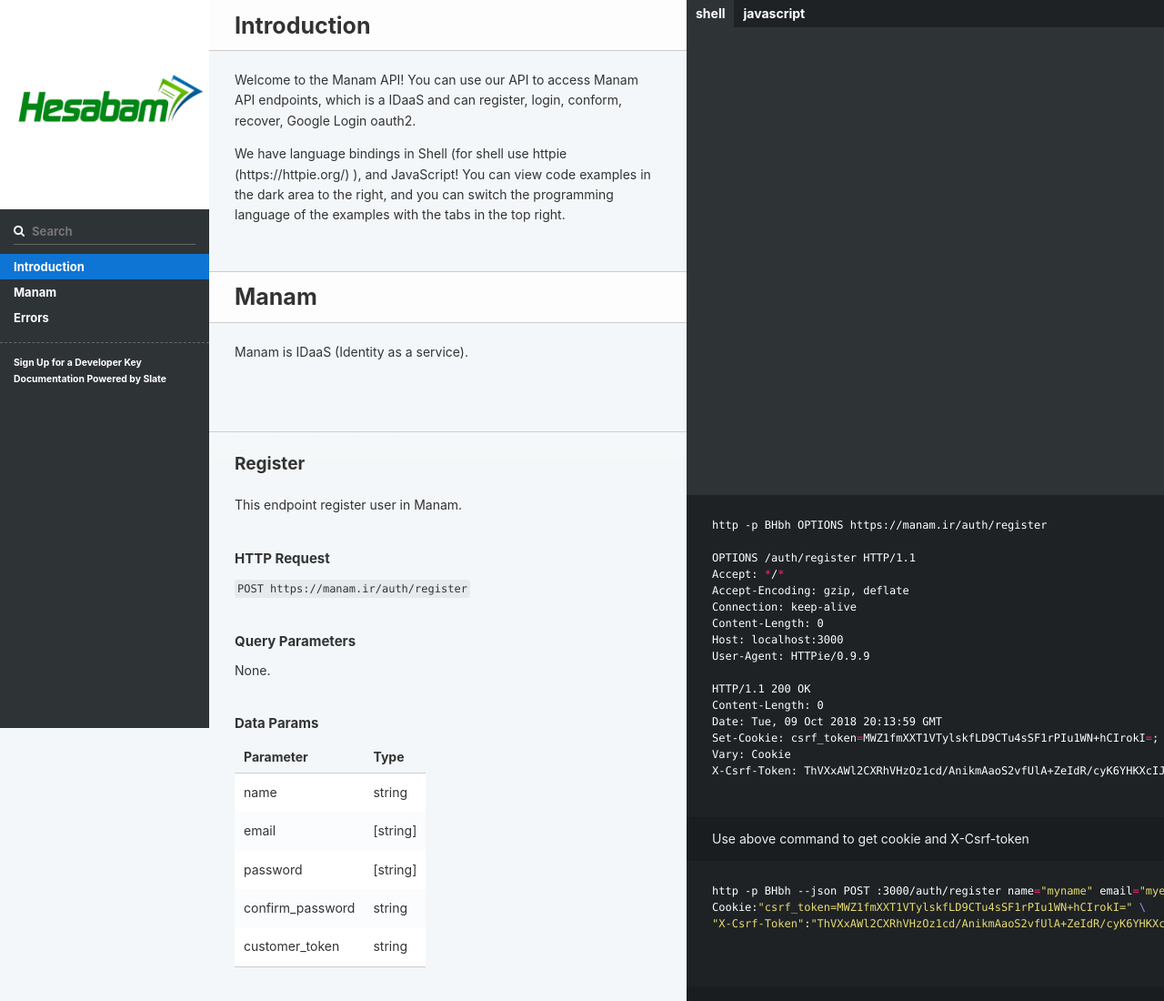
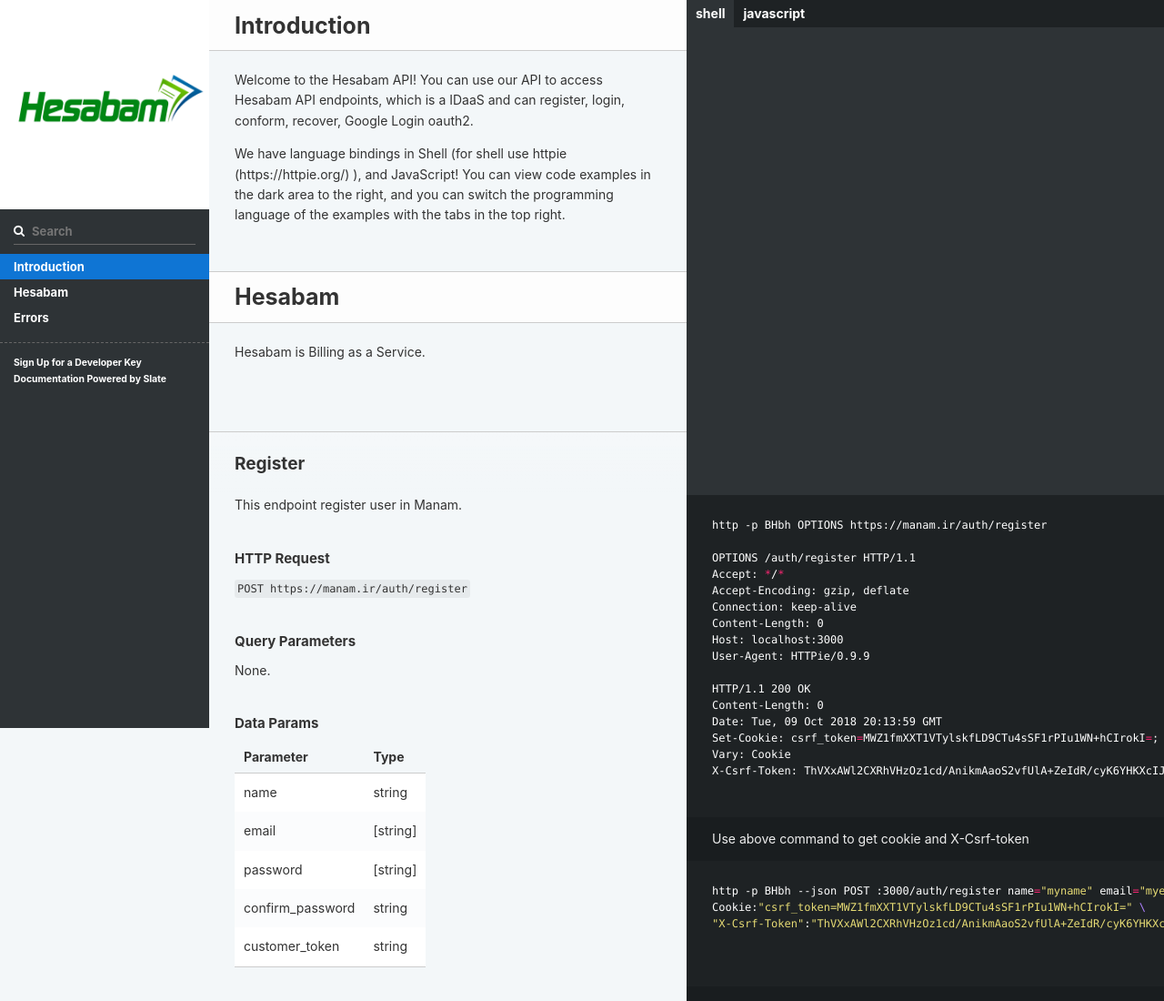
Before and after one commit to Hesabam/hesabam.github.io, a plain HTML site: page index.html in a window 1280 px wide. Shown: the top 1100 px of the page at 91% size. Drawn offline with Linux system fonts and the light colour scheme.

Commit message:
Update index.html

```diff
--- a/index.html
+++ b/index.html
@@ -223,7 +223,7 @@
             <a href="#introduction" class="toc-h1 toc-link" data-title="Introduction">Introduction</a>
           </li>
           <li>
-            <a href="#manam" class="toc-h1 toc-link" data-title="Manam">Manam</a>
+            <a href="#Hesabam" class="toc-h1 toc-link" data-title="Hesabam">Hesabam</a>
               <ul class="toc-list-h2">
                   <li>
                     <a href="#register" class="toc-h2 toc-link" data-title="Register">Register</a>
@@ -255,11 +255,11 @@
       <div class="dark-box"></div>
       <div class="content">
         <h1 id='introduction'>Introduction</h1>
-<p>Welcome to the Manam API! You can use our API to access Manam API endpoints, which is a IDaaS and can register, login, conform, recover, Google Login oauth2.</p>
+<p>Welcome to the Hesabam API! You can use our API to access Hesabam API endpoints, which is a IDaaS and can register, login, conform, recover, Google Login oauth2.</p>
 
 <p>We have language bindings in Shell (for shell use httpie (https://httpie.org/) ), and JavaScript! You can view code examples in the dark area to the right, and you can switch the programming language of the examples with the tabs in the top right.</p>
-<h1 id='manam'>Manam</h1>
-<p>Manam is IDaaS (Identity as a service).</p>
+<h1 id='Hesabam'>Hesabam</h1>
+<p>Hesabam is Billing as a Service.</p>
 <h2 id='register'>Register</h2><pre class="highlight shell tab-shell"><code>http -p BHbh OPTIONS https://manam.ir/auth/register
 
 OPTIONS /auth/register HTTP/1.1
```
